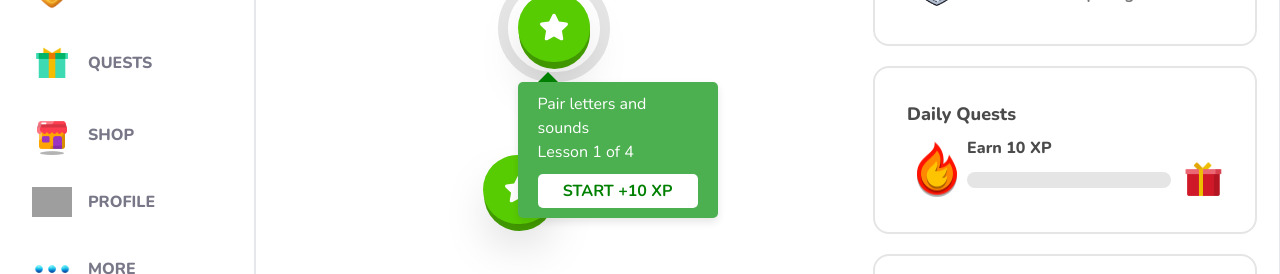
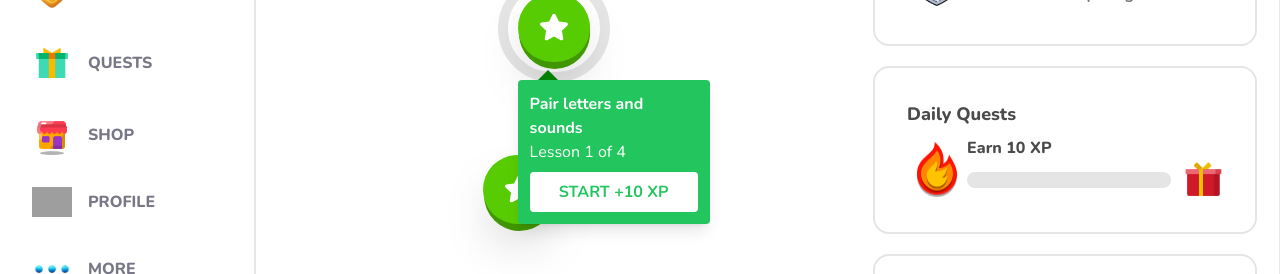
Before and after one commit to Rudalph/learn-constitution, a Next.js app: page / in a window 1280 px wide. Both pictures are taken after a click on the element 553 px from the left and 244 px from the top of the page. Shown: the part 217-491 px from the top of the page. Built offline with nearby package versions, Linux system fonts and the light colour scheme; grey boxes are pictures that could not be loaded.

Commit message:
tailwind added

```diff
--- a/Components/DropdownWithCallout.tsx
+++ b/Components/DropdownWithCallout.tsx
@@ -1,21 +1,25 @@
 "use client";
 import React from 'react';
+
 interface DropdownWithCalloutProps {
   isDropDownVisible: boolean;
 }
-const DropdownWithCallout: React.FC<DropdownWithCalloutProps> = ({isDropDownVisible}) => {
 
+const DropdownWithCallout: React.FC<DropdownWithCalloutProps> = ({ isDropDownVisible }) => {
+  return (
+    <div className="relative inline-block m-5">
+      {/* The dropdown with a triangular callout */}
 
-  return (
-    <div className="dropdown-container">
-      {/* The dropdown with a triangular callout */}
       {isDropDownVisible && (
-        <div className="dropdown-content -mt-20">
-          <div className="callout"></div> {/* Triangular Callout */}
-          <div className="dropdown-box">
-            <h4>Pair letters and sounds</h4>
+        <div className="absolute top-12 left-0 z-10 -mt-20">
+          <div className="callout"></div>
+          <div className="w-0 h-0 border-l-10 border-r-10 border-b-10 border-transparent border-b-green-500 ml-5"></div> {/* Triangular Callout */}
+          <div className="bg-green-500 text-white p-3 rounded shadow-lg w-48">
+            <h4 className="font-bold">Pair letters and sounds</h4>
             <p>Lesson 1 of 4</p>
-            <button className="start-btn">START +10 XP</button>
+            <button className="bg-white text-green-500 p-2 rounded font-bold mt-2 w-full hover:bg-gray-200">
+              START +10 XP
+            </button>
           </div>
         </div>
       )}
```
